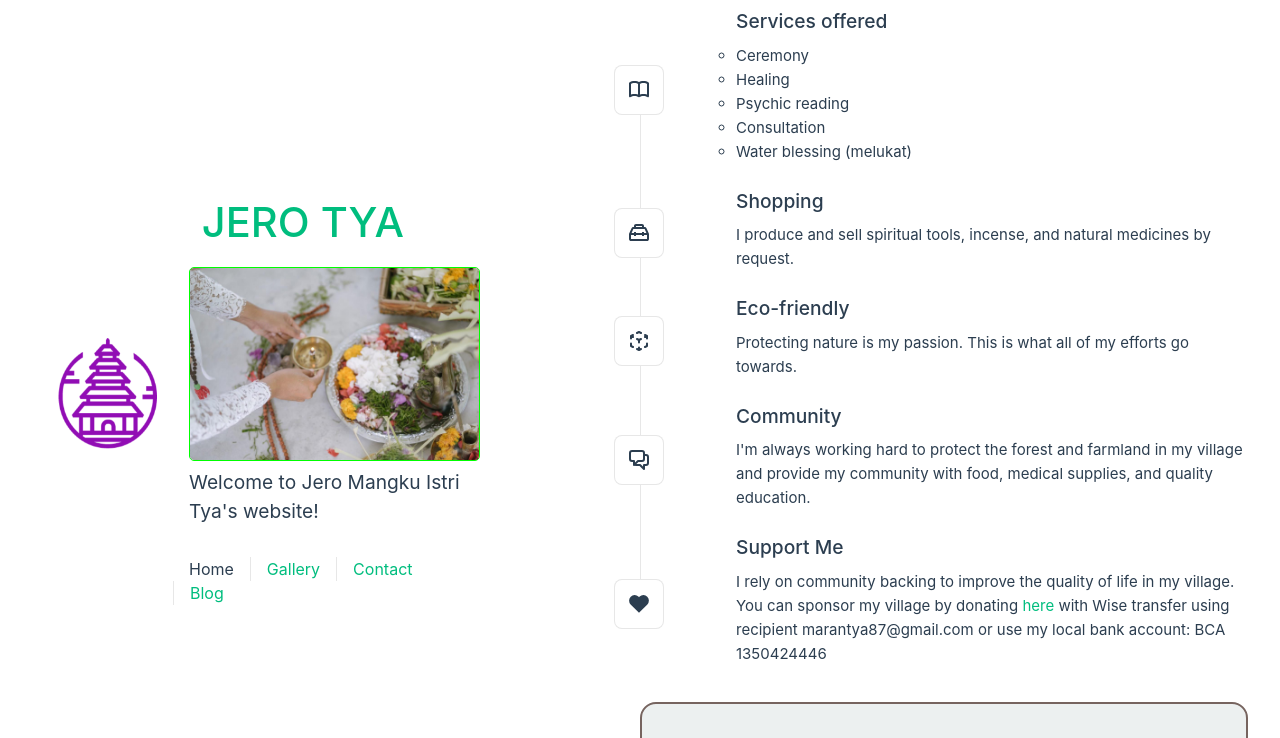
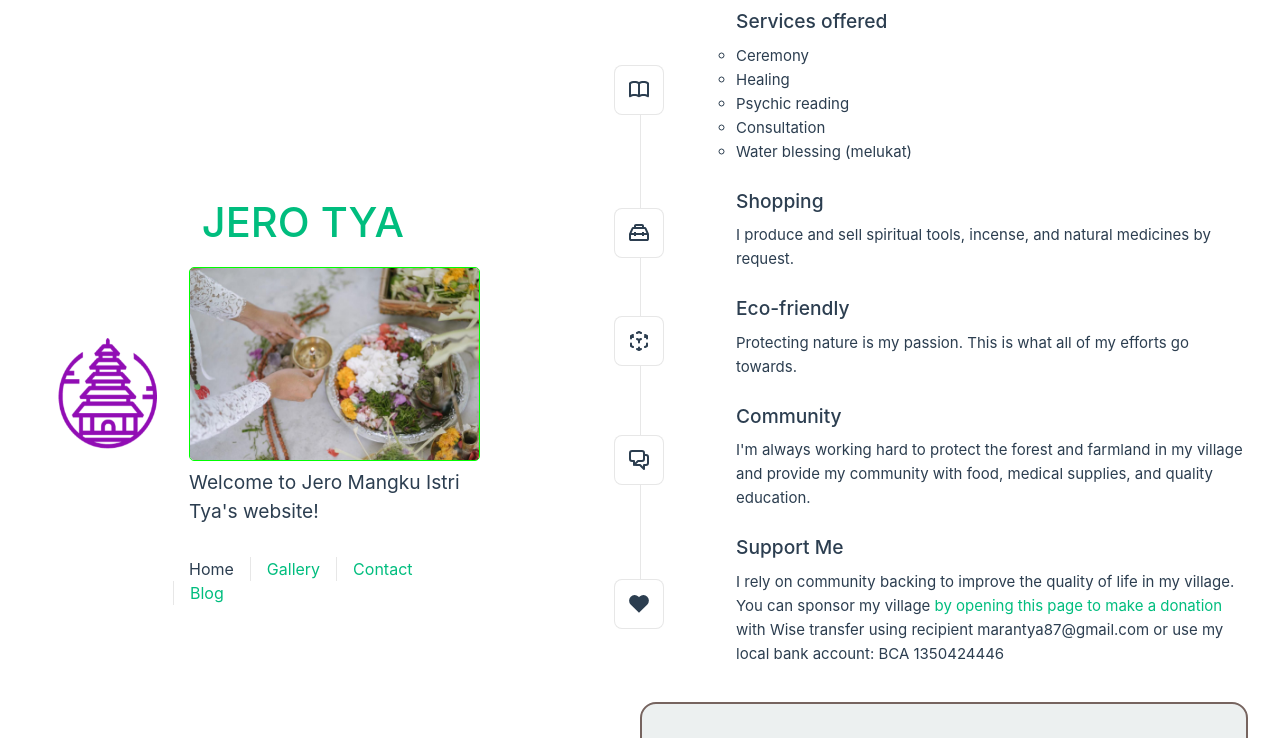
Before and after one commit to NevinKuser/vue-project, a Vue app: page / in a window 1280 px wide. Shown: the top 738 px of the page. Built offline with nearby package versions, Linux system fonts and the light colour scheme.

Commit message:
Added descriptive text to wise.com link

```diff
--- a/src/components/TheWelcome.vue
+++ b/src/components/TheWelcome.vue
@@ -60,7 +60,7 @@ I'm always working hard to protect the forest and farmland in my village and pro
     <template #heading>Support Me</template>
 
     I rely on community backing to improve the quality of life in my village. You can sponsor my village
-   by donating <a href="https://wise.com" target="_blank" rel="noopener">here</a> with Wise transfer using recipient marantya87@gmail.com or use my local bank account: BCA 1350424446
+    <a href="https://wise.com" target="_blank" rel="noopener">by opening this page to make a donation</a> with Wise transfer using recipient marantya87@gmail.com or use my local bank account: BCA 1350424446
 
   </WelcomeItem>
   <main>
```
